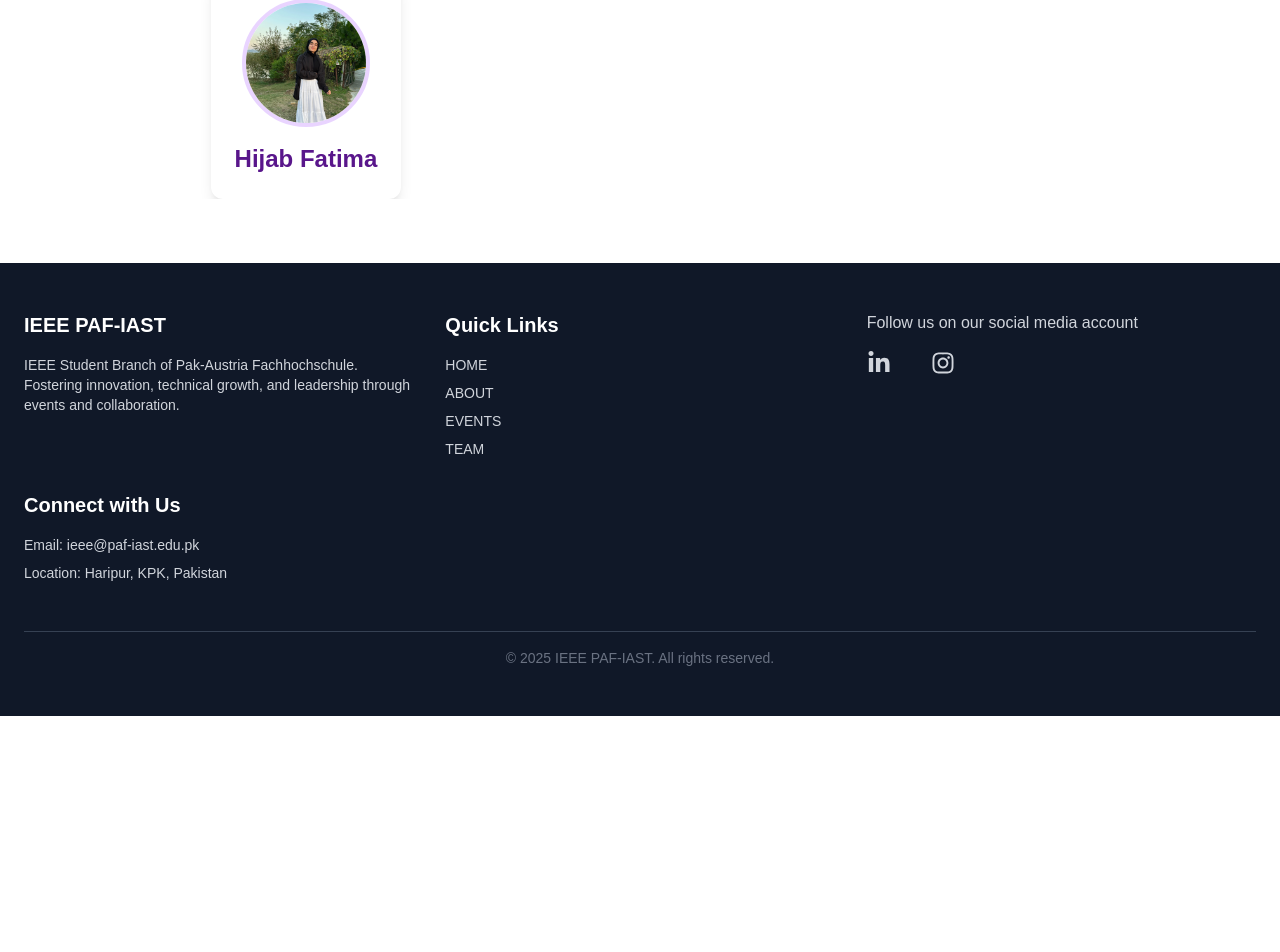
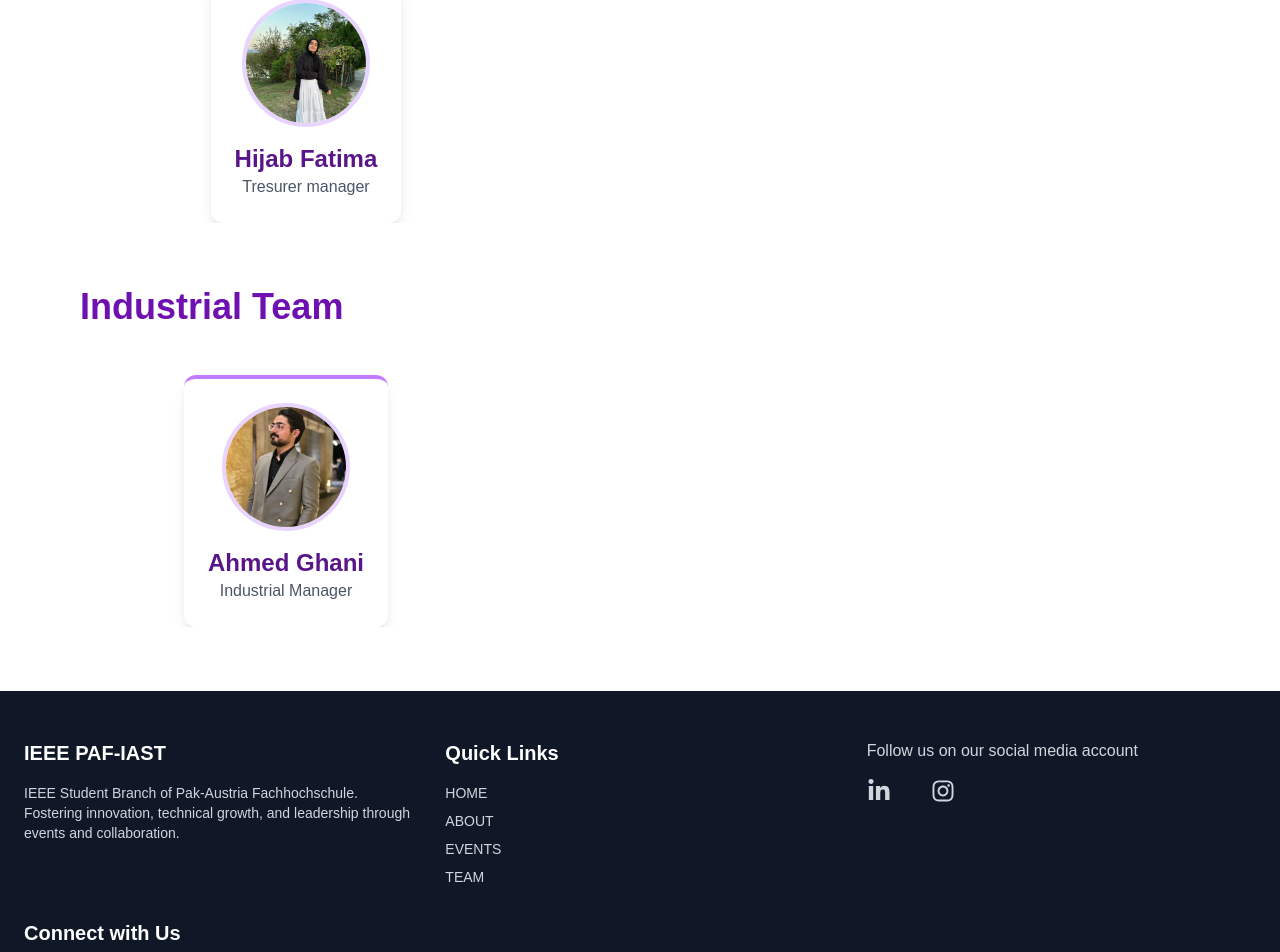
Before and after one commit to abdullah-waqar/ieee-society-website, a React (Vite) app in the folder frontend/: page /team in a window 1280 px wide. Shown: the part 2549-3501 px from the top of the page. Before the commit the page ends 3265 px from the top, so only its background shows below. Built offline with nearby package versions, Linux system fonts and the light colour scheme.

Commit message:
Refactor code structure for improved readability and maintainability

```diff
--- a/frontend/src/pages/Team.jsx
+++ b/frontend/src/pages/Team.jsx
@@ -7,6 +7,7 @@ import farheenImg from '../assets/members-images/farheen_jadoon.jpg'
 import harbazKhanImg from '../assets/members-images/harbaz_khan.jpg'
 import hijabImg from '../assets/members-images/hijab_fatima.jpg'
 import { motion } from 'framer-motion';
+import ahmedGhani from '../assets/members-images/ahmad_ghani.jpeg'
 import './teams.css'
 // 🔹 Mock data for different roles/teams
 const presidentTeam = [
@@ -50,12 +51,21 @@ const prTeam = [
 const treseuareTeam = [
   {
     name: "Hijab Fatima",
-    role: "",
+    role: "Tresurer manager",
     image: hijabImg,
     linkedin: ''
   }
 ]
 
+const industrialOfficier = [
+  {
+    name: "Ahmed Ghani",
+    role: "Industrial Manager",
+    image: ahmedGhani,
+    linkedin: ''
+
+  }
+]
 
 
 // const TeamSection = ({ title, members }) => (
@@ -258,6 +268,7 @@ const treseuareTeam = [
       <TeamSection title="Security Team" members={securityTeam} />
       <TeamSection title="PR Team" members={prTeam} />
       <TeamSection title="Treasure Team" members={treseuareTeam} />
+      <TeamSection title="Industrial Team" members={industrialOfficier} />
 
       <Footer />
     </div>
--- a/frontend/src/sections/EventsSection.jsx
+++ b/frontend/src/sections/EventsSection.jsx
@@ -1,10 +1,10 @@
 import { motion } from 'framer-motion';
 
 const events = [
-  { title: "How to do Research", date: "Aug 15", description: "4-hour session for innovation." },
-  { title: "AI Workshop", date: "Sept 1", description: "Hands-on session on Machine Learning." },
-  { title: "How to do Research", date: "Aug 15", description: "4-hour session for innovation." },
-  { title: "AI Workshop", date: "Sept 1", description: "Hands-on session on Machine Learning." },
+  // { title: "How to do Research", date: "Aug 15", description: "4-hour session for innovation." },
+  // { title: "AI Workshop", date: "Sept 1", description: "Hands-on session on Machine Learning." },
+  // { title: "How to do Research", date: "Aug 15", description: "4-hour session for innovation." },
+  // { title: "AI Workshop", date: "Sept 1", description: "Hands-on session on Machine Learning." },
 ];
 
 export default function EventsSection({ isHeading = true }) {
@@ -24,7 +24,7 @@ export default function EventsSection({ isHeading = true }) {
       )}
 
       <div className="grid gap-6 md:grid-cols-2 max-w-5xl mx-auto">
-        {events.map((event, idx) => (
+        {events.length > 0 ? events.map((event, idx) => (
           <motion.div
             key={idx}
             className="bg-white rounded-lg shadow p-6 hover:shadow-md transition cursor-pointer"
@@ -35,7 +35,7 @@ export default function EventsSection({ isHeading = true }) {
             <p className="text-sm text-gray-500 mb-2">{event.date}</p>
             <p className="text-gray-700">{event.description}</p>
           </motion.div>
-        ))}
+        )): <div className='flex justify-center items-center  w-[60vw] font-extrabold text-4xl'> <h1>No Events yet, Keep checking</h1> </div>}
       </div>
     </section>
   );
```
Also changed, not shown: frontend/src/assets/members-images/ahmad_ghani.jpeg (added).
